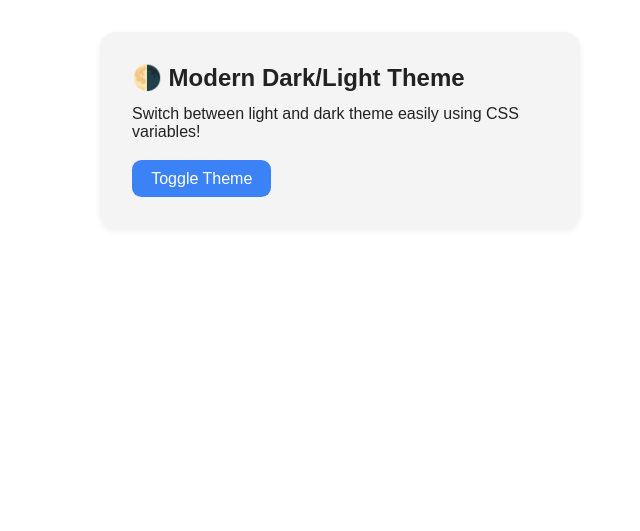
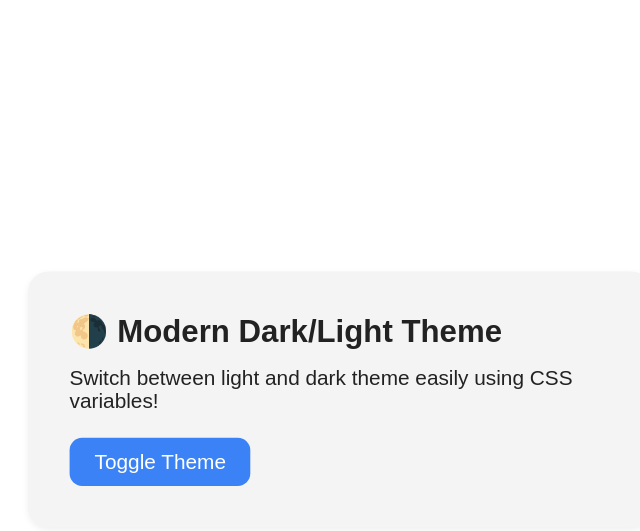
Before and after one commit to soufi-learn/dark-light-structure, a plain HTML site: page index.html in a window 1280 px wide. Shown: the whole page, without its empty margins (300-940 px from the left). Drawn offline with Linux system fonts and the light colour scheme.

Commit message:
Update styles.css

```diff
--- a/styles.css
+++ b/styles.css
@@ -21,6 +21,7 @@ body.dark {
 }
 
 body {
+  height: 100dvh;
   display: flex;
   align-items: center;
   background: var(--bg-color);
@@ -38,6 +39,7 @@ body {
   box-shadow: 0 2px 6px #0001;
   margin: 2rem auto;
   max-width: 480px;
+  transform: scale(1.3);
 }
 
 .card__title{
```
